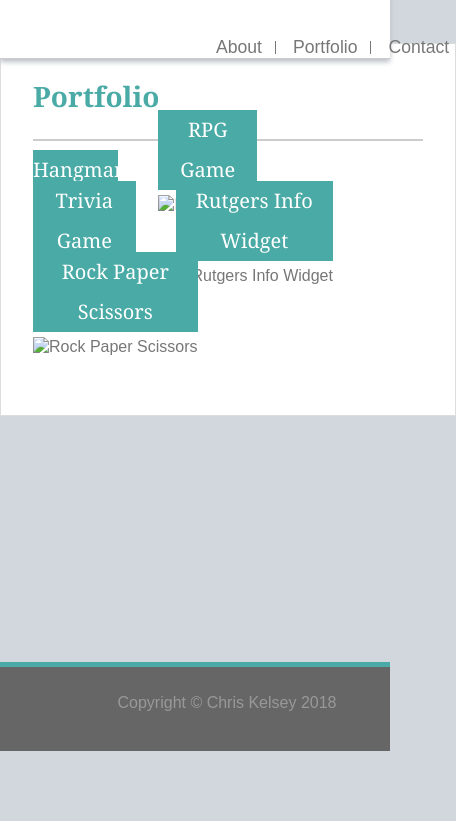
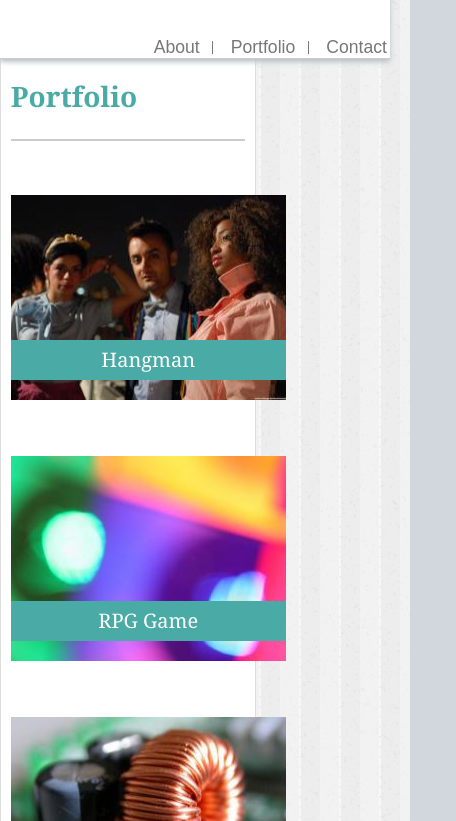
Before and after one commit to chriskelsey/Responsive-Portfolio, a plain HTML site: page portfolio.html in a window 390 px wide. Shown: the part 93-914 px from the top of the page, 456 px wide, since content can reach past the window. Before the commit the page ends 844 px from the top, so only its background shows below. Drawn offline with Linux system fonts and the light colour scheme; files that its build step writes are made by us from their sources.

Commit message:
Daily Commit for visual review

```diff
--- a/assets/css/style.css
+++ b/assets/css/style.css
@@ -4,7 +4,7 @@ html {
 
 body {
 	font: 1em/1.25em 'Arial', 'Helvetica Neue', Helvetica, sans-serif;;
-	background: url('images/crisp_paper_ruffles.png') repeat #d2d7dd;
+	background: url('../images/crisp_paper_ruffles.png') repeat #d2d7dd;
 	color: #777;
 	min-height: calc(100% - 18.5em);
 	padding-bottom: 10em;
@@ -181,6 +181,24 @@ input::placeholder {
 
 /*We're going max-width cuz mobile first is for cowards*/
 
-@media screen and (max-width: 780px)  {
+@media screen and (max-width: 980px)  {
+	section {
+		padding: 0 2.5%;
+	}
+	main section {
+		width: 60%;
+		margin-right: 35%;
+	}
 
+	nav ul {
+		margin-right: 0;
+	}
+
+	.img-link {
+		margin-right: 4.5%;
+
+	}
+	.img-link:nth-child(odd){
+		margin-right: 0;
+	}
 }
--- a/portfolio.html
+++ b/portfolio.html
@@ -3,8 +3,10 @@
 <head>
 	<title>Chris Kelsey - Portfolio</title>
 	<meta charset="utf-8">
-	<link rel="stylesheet" type="text/css" href="reset.css">
-	<link rel="stylesheet" type="text/css" href="style.css">
+	<meta name="viewport" content="width=device-width, initial-scale=1">
+
+	<link rel="stylesheet" type="text/css" href="assets/css/reset.css">
+	<link rel="stylesheet" type="text/css" href="assets/css/style.css">
 </head>
 <body>
 	<header>
@@ -23,23 +25,23 @@
 		<section class="clearfix">
 			<h1>Portfolio</h1>
 			<div class="img-link">
-				<img src="images/building.jpg" alt="Hangman" width="275" height="205">
+				<img src="assets/images/building.jpg" alt="Hangman" width="275" height="205">
 				<a href="https://github.com/chriskelsey/class-intro-html">Hangman</a>
 			</div>
 			<div class="img-link">
-				<img src="images/coil.jpg" alt="RPG Game" width="275" height="205">
+				<img src="assets/images/coil.jpg" alt="RPG Game" width="275" height="205">
 				<a href="https://github.com/chriskelsey/class-intro-html">RPG Game</a>
 			</div>
 			<div class="img-link">
-				<img src="images/hamburger.jpg" alt="Trivia Game" width="275" height="205">
+				<img src="assets/images/hamburger.jpg" alt="Trivia Game" width="275" height="205">
 				<a href="https://github.com/chriskelsey/class-intro-html">Trivia Game</a>
 			</div>
 			<div class="img-link">
-				<img src="images/lamps.jpg" alt="Rutgers Info Widget" width="275" height="205">
+				<img src="assets/images/lamps.jpg" alt="Rutgers Info Widget" width="275" height="205">
 				<a href="https://github.com/chriskelsey/class-intro-html">Rutgers Info Widget</a>
 			</div>
 			<div class="img-link">
-				<img src="images/runway.jpg" alt="Rock Paper Scissors" width="275" height="205">
+				<img src="assets/images/runway.jpg" alt="Rock Paper Scissors" width="275" height="205">
 				<a href="https://github.com/chriskelsey/class-intro-html">Rock Paper Scissors</a>
 			</div>
 
```
Also changed, not shown: contact.html (+4 -2 lines), index.html (+4 -3 lines).
